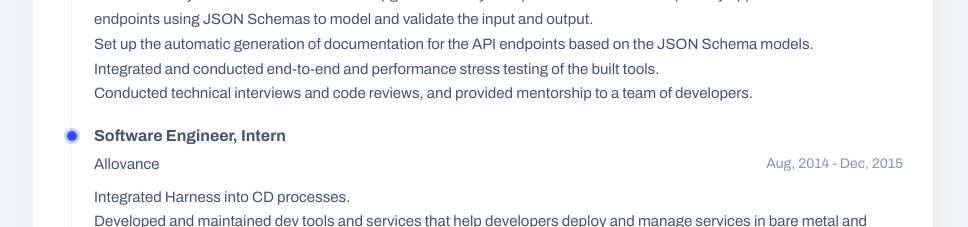
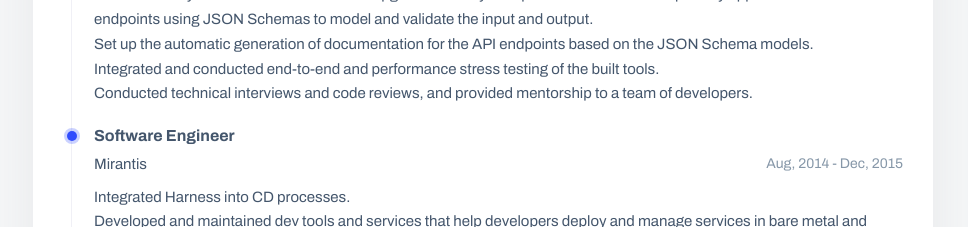
Before and after one commit to caioball914/caioball914.github.io, a plain HTML site: page index.html in a window 1280 px wide. Shown: the part 1140-1367 px from the top of the page, without its empty margins (312-1280 px from the left). Drawn offline with Linux system fonts and the light colour scheme.

Commit message:
updated resume

```diff
--- a/index.html
+++ b/index.html
@@ -233,9 +233,9 @@
 
 											<!-- Item -->
 											<article class="timeline__item">
-												<h5 class="title title--h5 timeline__title">Software Engineer, Intern</h5>
+												<h5 class="title title--h5 timeline__title">Software Engineer</h5>
 												<div class="company__period">
-													<span>Allovance</span>
+													<span>Mirantis</span>
 													<span class="timeline__period">Aug, 2014 - Dec, 2015</span>
 												</div>
 												<p class="timeline__description">Integrated Harness into CD processes. <br>
```
Also changed, not shown: 1 other file.
